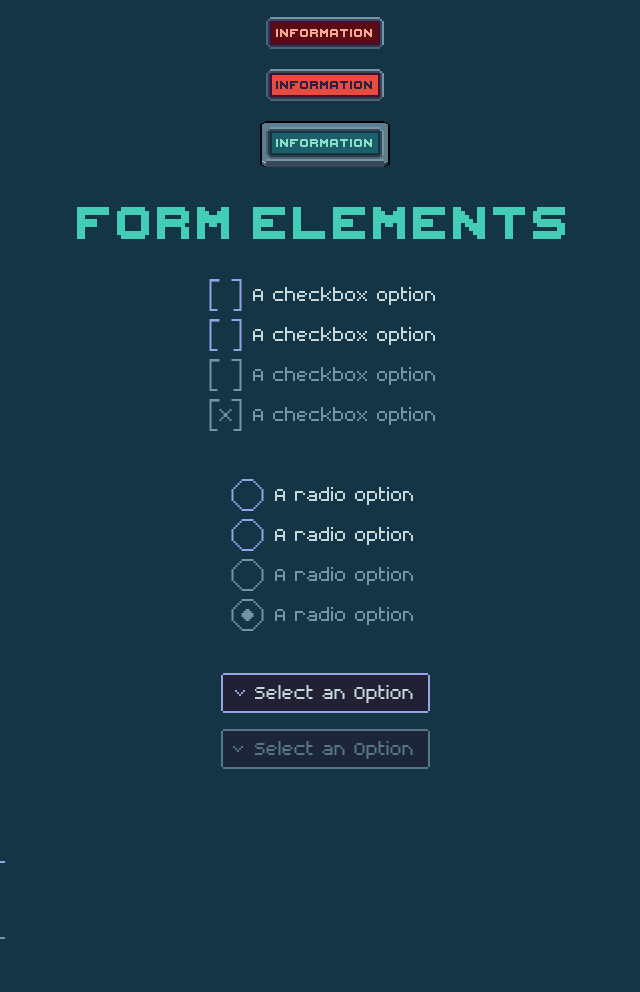
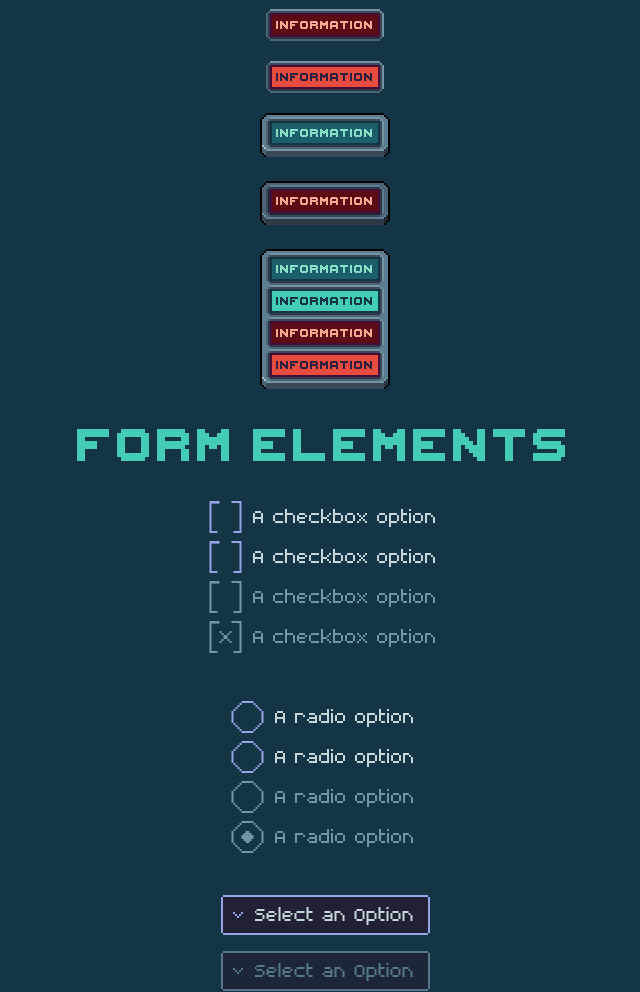
Before and after one commit to playstructs/structs-design-system, a website built with Parcel: page index.html in a window 1280 px wide. Shown: the part 2048-3040 px from the top of the page, without its empty margins (315-955 px from the left). Built offline with nearby package versions, Linux system fonts and the light colour scheme.

Commit message:
Panel fixes and select fix

```diff
--- a/css/sui.css
+++ b/css/sui.css
@@ -236,7 +236,7 @@ a.sui-screen-btn::after {
   border-style: solid;
   border-width: 0 0 0 6px;
   border-color: transparent;
-  border-image: url("/img/panel/panel-edge-left-default.png") 0 0 0 6 / 0 0 0 6px;
+  border-image: url("/img/panel/panel-edge-left-default.png") 6 0 12 6 / 6px 0 12px 6px;
   box-sizing: border-box;
   width: 0;
 }
@@ -246,7 +246,7 @@ a.sui-screen-btn::after {
   border-style: solid;
   border-width: 0 6px 0 0;
   border-color: transparent;
-  border-image: url("/img/panel/panel-edge-right-default.png") 0 6 0 0 / 0 6px 0 0;
+  border-image: url("/img/panel/panel-edge-right-default.png") 6 6 12 0 / 6px 6px 12px 0;
   box-sizing: border-box;
   width: 0;
 }
@@ -255,9 +255,9 @@ a.sui-screen-btn::after {
   background: var(--surface-panel);
   background-clip: padding-box;
   border-style: solid;
-  border-width: 6px 0 8px 0;
+  border-width: 4px 0 8px 0;
   border-color: transparent;
-  border-image: url("/img/panel/panel-edge-top-bottom-default.png") 6 0 8 0 / 6px 0 8px 0;
+  border-image: url("/img/panel/panel-edge-top-bottom-default.png") 4 0 8 0 / 4px 0 8px 0;
   box-sizing: border-box;
 }
 
@@ -272,11 +272,11 @@ a.sui-screen-btn::after {
 }
 
 .sui-panel-edge-left.sui-panel-style-medium {
-  border-image: url("/img/panel/panel-edge-left-medium.png") 0 0 0 6 / 0 0 0 6px;
+  border-image: url("/img/panel/panel-edge-left-medium.png") 6 0 12 6 / 6px 0 12px 6px;
 }
 
 .sui-panel-edge-right.sui-panel-style-medium {
-  border-image: url("/img/panel/panel-edge-right-medium.png") 0 6 0 0 / 0 6px 0 0;
+  border-image: url("/img/panel/panel-edge-right-medium.png") 6 6 12 0 / 6px 6px 12px 0;
 }
 
 .sui-panel-chunk.sui-panel-style-medium {
@@ -308,6 +308,10 @@ a.sui-screen-btn::after {
   border-image: url("/img/screen/screen-frame-default.png") 4 / 4px;
   box-sizing: border-box;
   display: inline-block;
+}
+
+.sui-screen.sui-panel-style-medium {
+  border-image: url("/img/screen/screen-frame-medium.png") 4 / 4px;
 }
 
 .sui-screen-info {
@@ -432,7 +436,7 @@ a.sui-screen-btn::after {
 /* ---- Select Start ---- */
 
 select {
-  background: var(--surface-default) url("/img/form/caret-down-accent-secondary.png") no-repeat 12px center;
+  background: var(--surface-default) url("/img/form/caret-down-accent-secondary.png") no-repeat 10px center;
   background-clip: padding-box;
   border-radius: 0;
   border: 0 none;
--- a/index.html
+++ b/index.html
@@ -267,6 +267,50 @@
       </div>
     </div>
 
+    <br>
+
+    <div>
+      <div class="sui-panel-wrapper-fit-content">
+        <div class="sui-panel sui-panel-style-medium">
+          <div class="sui-panel-edge-left sui-panel-style-medium"></div>
+          <div class="sui-panel-chunk sui-panel-style-medium">
+            <div class="sui-screen sui-panel-style-medium">
+              <div class="sui-screen-info sui-screen-style-enemy">Information</div>
+            </div>
+          </div>
+          <div class="sui-panel-edge-right sui-panel-style-medium"></div>
+        </div>
+      </div>
+    </div>
+
+    <br>
+
+    <div>
+      <div class="sui-panel-wrapper-fit-content">
+        <div class="sui-panel">
+          <div class="sui-panel-edge-left"></div>
+          <div class="sui-panel-chunk">
+            <div class="sui-screen">
+              <div class="sui-screen-info">Information</div>
+            </div>
+            <br>
+            <div class="sui-screen">
+              <div class="sui-screen-info sui-screen-style-player-inverted">Information</div>
+            </div>
+            <br>
+            <div class="sui-screen">
+              <div class="sui-screen-info sui-screen-style-enemy">Information</div>
+            </div>
+            <br>
+            <div class="sui-screen">
+              <div class="sui-screen-info sui-screen-style-enemy-inverted">Information</div>
+            </div>
+          </div>
+          <div class="sui-panel-edge-right"></div>
+        </div>
+      </div>
+    </div>
+
   </section>
 
   <h1 class="section-header">Form Elements</h1>
```
